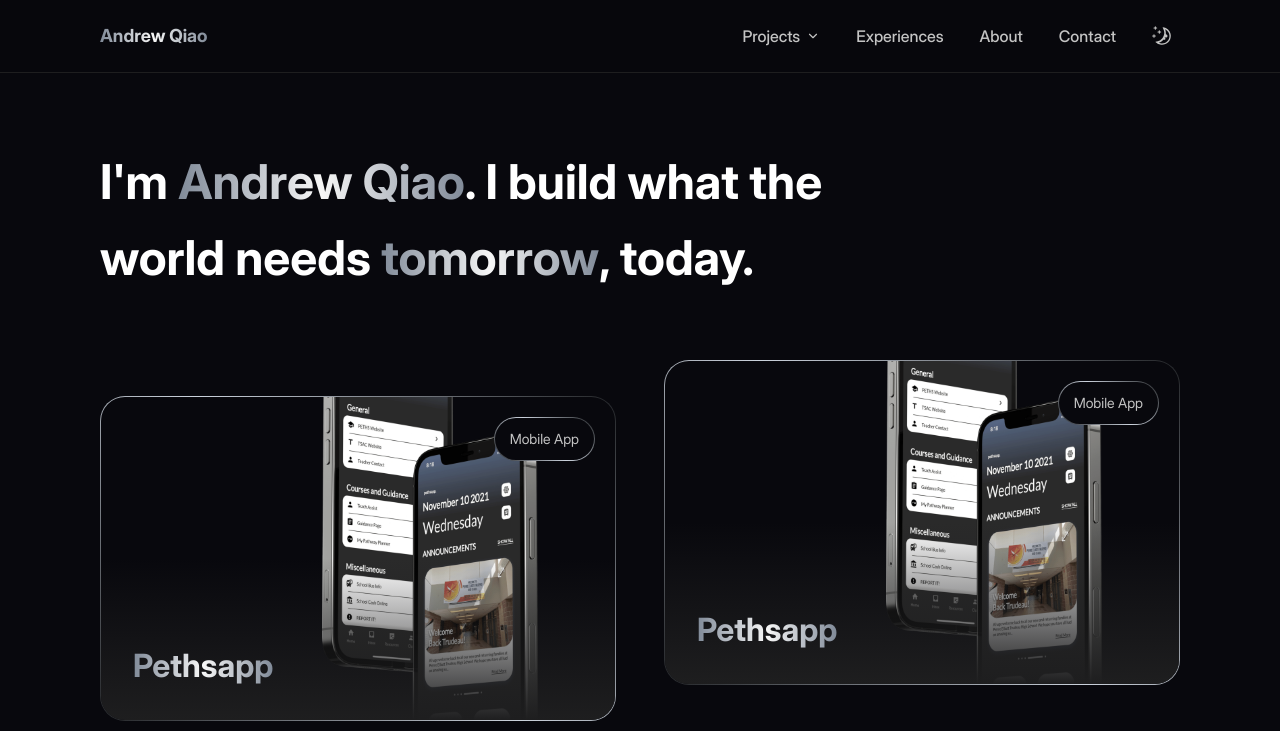
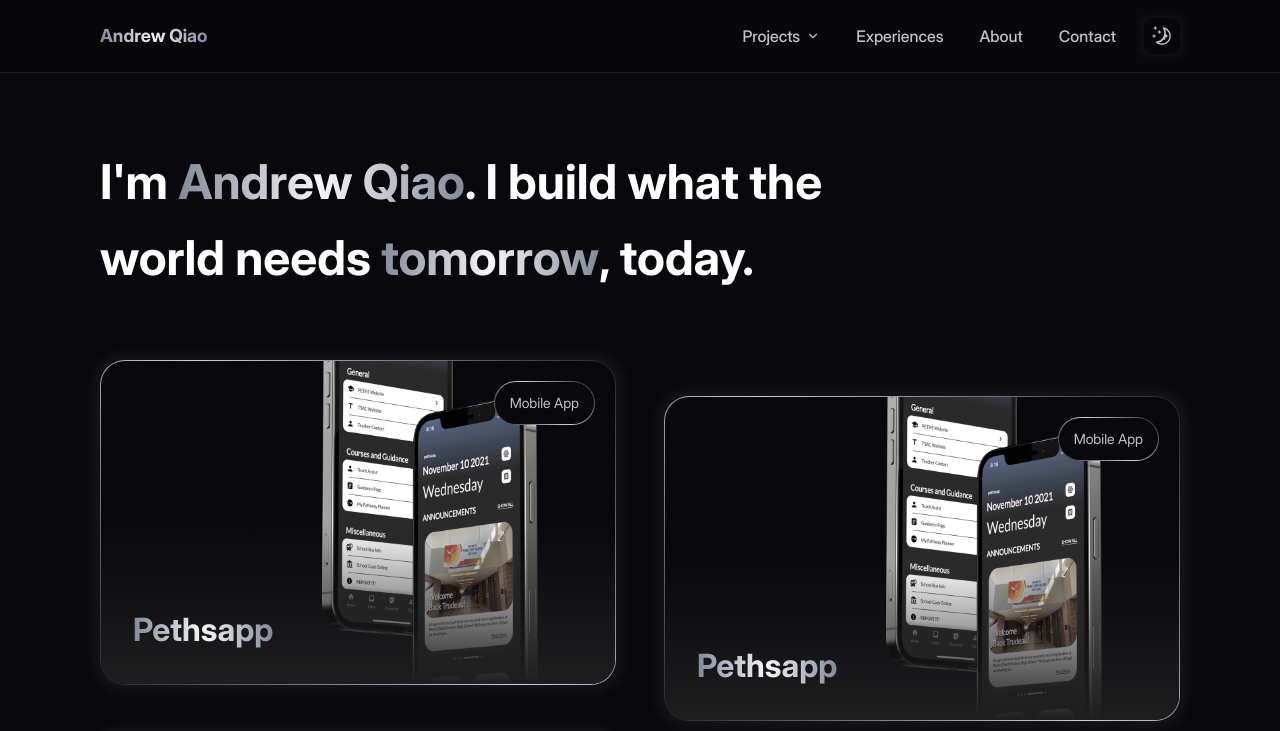
Before and after one commit to qiaoandrew/andrewqiao.com, a Next.js app: page / in a window 1280 px wide. Shown: the top 731 px of the page. Built offline with nearby package versions, Linux system fonts and the light colour scheme.

Commit message:
add shadows

```diff
--- a/src/components/elements/ProjectCard.tsx
+++ b/src/components/elements/ProjectCard.tsx
@@ -2,6 +2,7 @@ import Image, { type StaticImageData } from 'next/image';
 import { Badge } from '@/components/ui/Badge';
 import GradientBorder from '@/components/ui/GradientBorder';
 import GradientText from '@/components/typography/GradientText';
+import Link from 'next/link';
 
 type ProjectCardProps = {
   id: string;
@@ -17,7 +18,8 @@ export default function ProjectCard({
   mockup,
 }: ProjectCardProps) {
   return (
-    <GradientBorder borderRadius="rounded-[21px] xs:rounded-[25px] md:rounded-[21px] md:even:translate-y-9 xl:rounded-[25px]">
+    <GradientBorder borderRadius="transition-shadow duration-200 rounded-[21px] xs:rounded-[25px] md:rounded-[21px] xl:rounded-[25px] shadow-card-light dark:shadow-card-dark md:odd:translate-y-9 hover:shadow-card-md-light dark:hover:shadow-card-md-dark">
+      <Link href={`/projects/${id}`} className="">
         <div className="relative aspect-[35/22] overflow-hidden rounded-5 bg-background xs:rounded-6 md:rounded-5 xl:rounded-6">
           <Image
             src={mockup}
@@ -34,6 +36,7 @@ export default function ProjectCard({
             </Badge>
           </GradientBorder>
         </div>
+      </Link>
     </GradientBorder>
   );
 }
--- a/src/components/ui/Button.tsx
+++ b/src/components/ui/Button.tsx
@@ -5,7 +5,7 @@ import { cva, type VariantProps } from 'class-variance-authority';
 import { cn } from '@/lib/utils';
 
 const buttonVariants = cva(
-  'relative inline-flex items-center justify-center whitespace-nowrap font-display font-medium transition-colors duration-200 focus-visible:outline-none focus-visible:ring-1 focus-visible:ring-ring disabled:pointer-events-none disabled:opacity-40 disabled:cursor-not-allowed',
+  'relative inline-flex items-center justify-center whitespace-nowrap transition-[colors_shadow] duration-200 shadow-btn-light dark:shadow-btn-dark font-display font-medium focus-visible:outline-none focus-visible:ring-1 focus-visible:ring-ring disabled:pointer-events-none disabled:opacity-40 disabled:cursor-not-allowed hover:shadow-btn-md-light dark:hover:shadow-btn-md-dark',
   {
     variants: {
       variant: {
--- a/src/components/ui/InputFeedback.tsx
+++ b/src/components/ui/InputFeedback.tsx
@@ -3,5 +3,7 @@ type InputFeedbackProps = {
 };
 
 export default function InputFeedback({ children }: InputFeedbackProps) {
-  return <p className="text-destructive-foreground mt-3 text-4">{children}</p>;
+  return (
+    <p className="text-destructive-foreground mt-2.5 text-3.5">{children}</p>
+  );
 }
--- a/tailwind.config.ts
+++ b/tailwind.config.ts
@@ -31,6 +31,17 @@ const config: Config = {
       15: '60px',
       16: '64px',
       full: '9999px',
+    },
+    boxShadow: {
+      none: 'none',
+      'btn-light': '0px 0px 12px 4px rgba(0, 0, 0, 0.05)',
+      'btn-dark': '0px 0px 12px 4px rgba(255, 255, 255, 0.05)',
+      'btn-md-light': '0px 0px 12px 4px rgba(0, 0, 0, 0.20)',
+      'btn-md-dark': '0px 0px 12px 4px rgba(255, 255, 255, 0.20)',
+      'card-light': '0px 0px 12px 8px rgba(0, 0, 0, 0.05)',
+      'card-dark': '0px 0px 12px 8px rgba(255, 255, 255, 0.05)',
+      'card-md-light': '0px 0px 16px 8px rgba(0, 0, 0, 0.09)',
+      'card-md-dark': '0px 0px 16px 8px rgba(255, 255, 255, 0.09)',
     },
     colors: {
       transparent: 'transparent',
```
Lines whose indentation alone changed are shown as unchanged.
